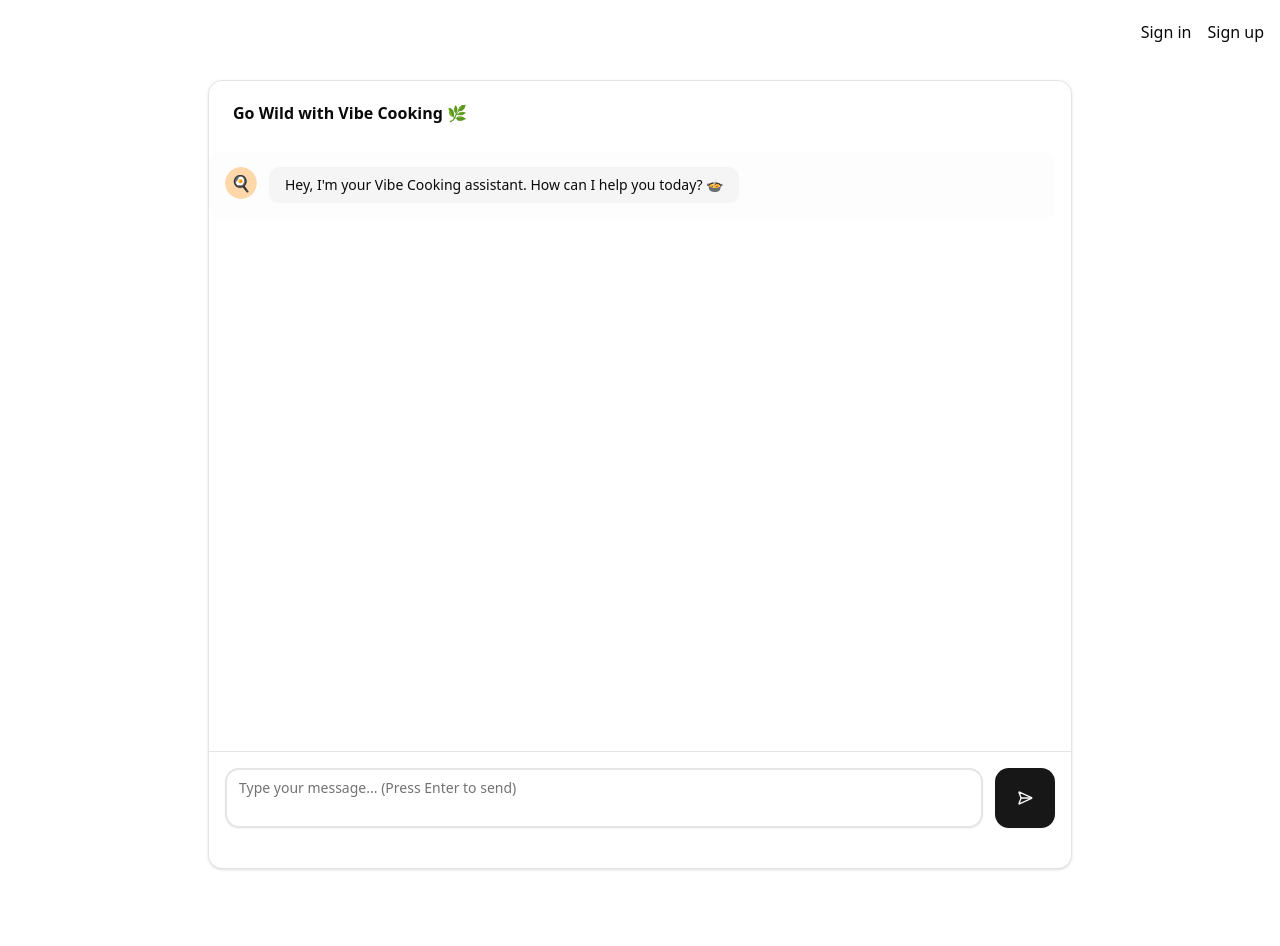
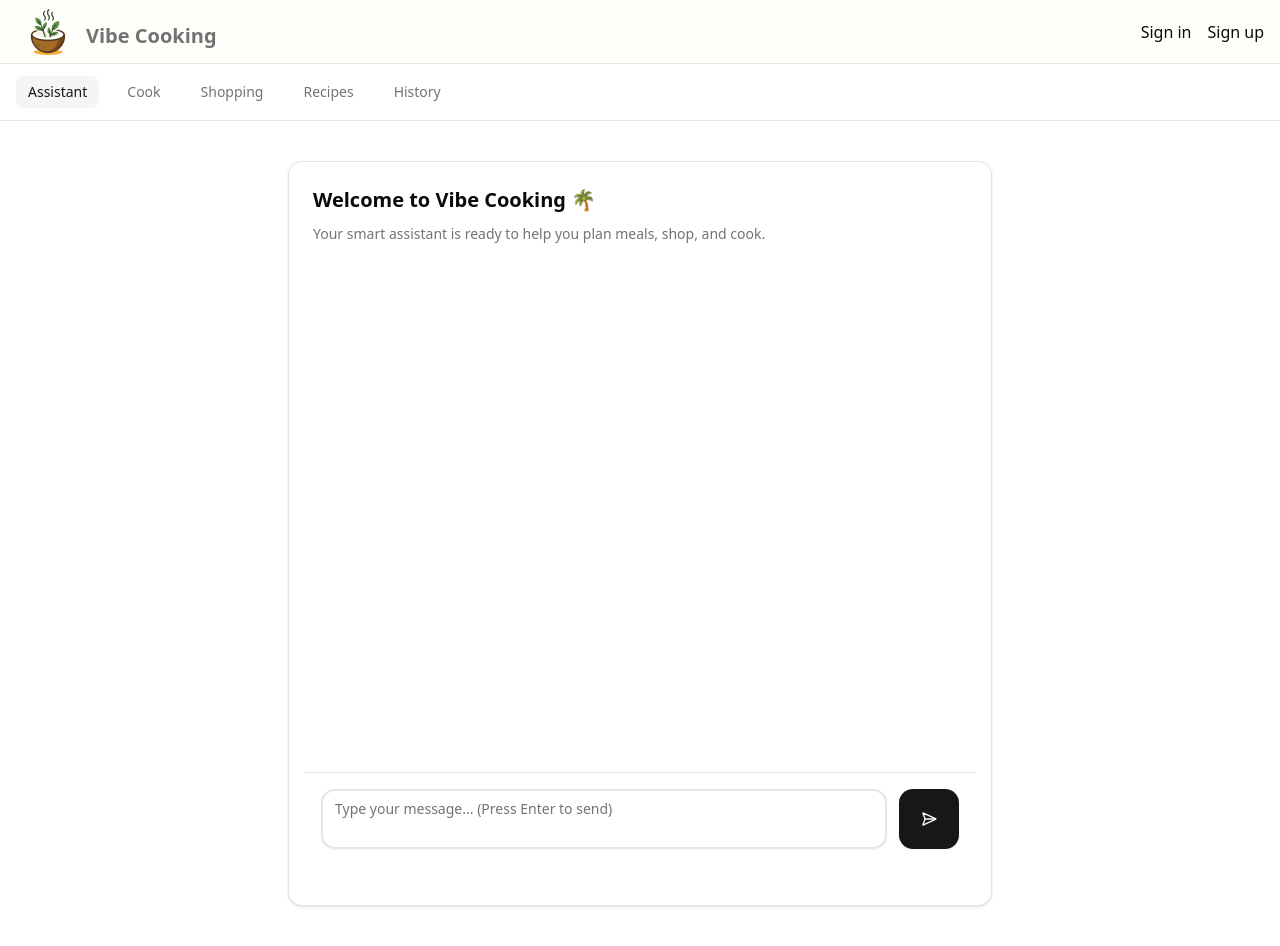
Before and after one commit to overmode/vibe-cooking, a Next.js app: page / in a window 1280 px wide. Before the commit the page ends 885 px from the top, so only its background shows below. Built offline with nearby package versions, Linux system fonts and the light colour scheme; no server answers.

Commit message:
Adding layout. Need to fix scrollbar on top of nav, + add gradient

```diff
--- a/app/layout.tsx
+++ b/app/layout.tsx
@@ -9,6 +9,8 @@ import {
 } from "@clerk/nextjs";
 import { Geist, Geist_Mono } from "next/font/google";
 import "./globals.css";
+import { AppShell } from "@/components/layout/app-shell";
+import { HeaderLogo } from "@/components/layout/header-logo";
 
 const geistSans = Geist({
   variable: "--font-geist-sans",
@@ -21,8 +23,8 @@ const geistMono = Geist_Mono({
 });
 
 export const metadata: Metadata = {
-  title: "Clerk Next.js Quickstart",
-  description: "Generated by create next app",
+  title: "Vibe Cooking",
+  description: "Assistant-powered cooking app",
 };
 
 export default function RootLayout({
@@ -34,9 +36,12 @@ export default function RootLayout({
     <ClerkProvider>
       <html lang="en">
         <body
-          className={`${geistSans.variable} ${geistMono.variable} antialiased`}
+          className={`${geistSans.variable} ${geistMono.variable} antialiased bg-gradient-to-br from-lime-50 to-amber-50 dark:from-background dark:to-background`}
         >
-          <header className="flex justify-end items-center p-4 gap-4 h-16">
+          {/* Sticky global header (logo + auth controls) */}
+          <header className="sticky top-0 z-50 flex justify-between items-center px-4 py-3 h-16 border-b border-border bg-card/80 backdrop-blur-md">
+            <HeaderLogo />
+            <div className="flex items-center gap-4">
               <SignedOut>
                 <SignInButton />
                 <SignUpButton />
@@ -44,8 +49,11 @@ export default function RootLayout({
               <SignedIn>
                 <UserButton />
               </SignedIn>
+            </div>
           </header>
-          {children}
+
+          {/* Shell includes nav + layout spacing */}
+          <AppShell>{children}</AppShell>
         </body>
       </html>
     </ClerkProvider>
--- a/app/page.tsx
+++ b/app/page.tsx
@@ -20,12 +20,22 @@ export default function Home() {
 
   return (
     <div className="container max-w-4xl mx-auto p-4">
-      <Card className="w-full">
+      <Card className="w-full shadow-sm rounded-xl border border-border">
         <CardHeader>
-          <CardTitle>Go Wild with Vibe Cooking 🌿</CardTitle>
+          <CardTitle className="text-xl font-semibold">
+            Welcome to Vibe Cooking 🌴
+          </CardTitle>
+          <p className="text-muted-foreground text-sm mt-1">
+            Your smart assistant is ready to help you plan meals, shop, and
+            cook.
+          </p>
         </CardHeader>
-        <CardContent className="p-0">
-          <ChatWindow messages={messages} />
+
+        <CardContent className="px-4 pb-4 pt-2">
+          <div className="max-h-[60vh] overflow-y-auto mb-4 pr-1">
+            <ChatWindow messages={messages} />
+          </div>
+
           <ChatInput
             input={input}
             handleInputChange={handleInputChange}
--- a/components/chat/chat-window.tsx
+++ b/components/chat/chat-window.tsx
@@ -14,7 +14,7 @@ export function ChatWindow({ messages }: ChatWindowProps) {
   }, [messages]);
 
   return (
-    <ScrollArea className="h-[600px] pr-4">
+    <ScrollArea className="h-[600px] pr-4 pt-4">
       <div className="flex-grow overflow-y-auto p-4 space-y-4 bg-muted/20 rounded-lg">
         {messages.map((message) => (
           <ChatMessage key={message.id} message={message} />
--- /dev/null
+++ b/components/layout/app-shell.tsx
@@ -0,0 +1,13 @@
+import { ReactNode } from "react";
+import { TopNav } from "@/components/layout/top-nav";
+
+export function AppShell({ children }: { children: ReactNode }) {
+  return (
+    <div className="min-h-screen bg-background text-foreground flex flex-col">
+      <TopNav />
+      <main className="flex-1 w-full max-w-3xl mx-auto px-4 py-6">
+        {children}
+      </main>
+    </div>
+  );
+}
--- /dev/null
+++ b/components/layout/header-logo.tsx
@@ -0,0 +1,20 @@
+import Link from "next/link";
+import Image from "next/image";
+
+export function HeaderLogo() {
+  return (
+    <Link href="/">
+      <div className="flex items-center gap-1.5">
+        <Image
+          src="/logo-coconut-bowl.png"
+          alt="Vibe Cooking Logo"
+          width={64}
+          height={64}
+        />
+        <span className="font-semibold text-xl text-muted-foreground translate-y-1">
+          Vibe Cooking
+        </span>
+      </div>
+    </Link>
+  );
+}
--- /dev/null
+++ b/components/layout/top-nav.tsx
@@ -0,0 +1,41 @@
+"use client";
+
+import Link from "next/link";
+import { usePathname } from "next/navigation";
+import clsx from "clsx";
+
+const navItems = [
+  { href: "/", label: "Assistant" },
+  { href: "/cook", label: "Cook" },
+  { href: "/shopping", label: "Shopping" },
+  { href: "/recipes", label: "Recipes" },
+  { href: "/history", label: "History" },
+];
+
+export function TopNav() {
+  const pathname = usePathname();
+
+  return (
+    <nav className="sticky top-16 z-40 flex items-center justify-between border-b border-border px-4 py-3 bg-card/80 backdrop-blur-md">
+      <div className="flex items-center gap-2 sm:gap-3 md:gap-4">
+        {navItems.map((item) => {
+          const isActive = pathname === item.href;
+          return (
+            <Link
+              key={item.href}
+              href={item.href}
+              className={clsx(
+                "text-sm font-medium px-3 py-1.5 rounded-md transition-colors",
+                isActive
+                  ? "bg-muted text-primary"
+                  : "text-muted-foreground hover:text-primary hover:bg-muted"
+              )}
+            >
+              {item.label}
+            </Link>
+          );
+        })}
+      </div>
+    </nav>
+  );
+}
```
Also changed, not shown: public/logo-coconut-bowl.png (added). Lines whose indentation alone changed are shown as unchanged.
